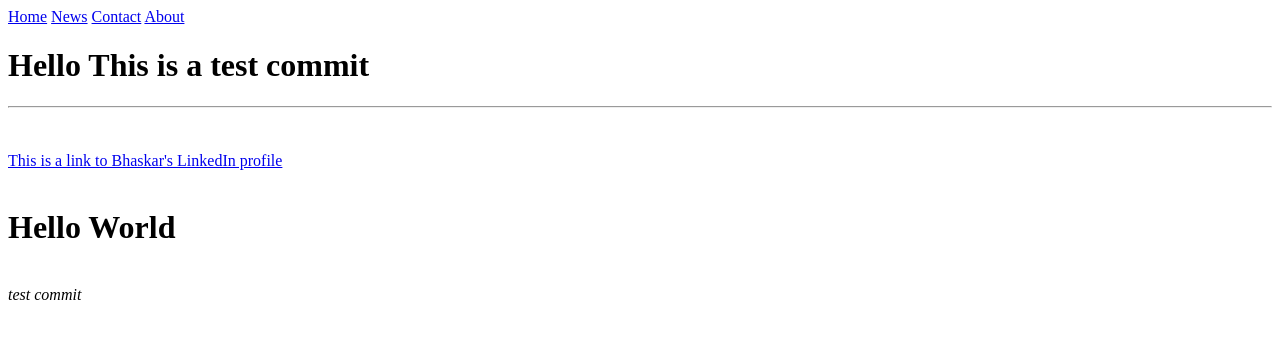
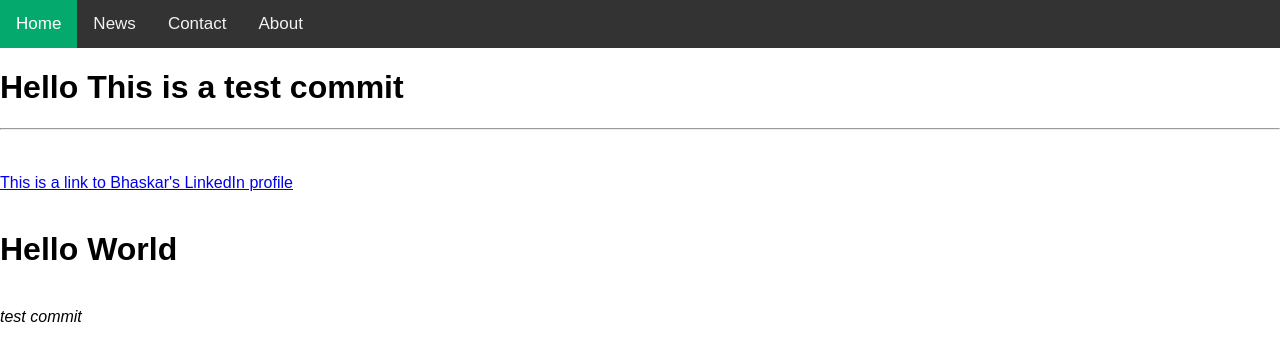
Before and after one commit to rizh-am/bhaskar.photos, a plain HTML site: page index.html in a window 1280 px wide. Drawn offline with Linux system fonts and the light colour scheme.

Commit message:
adding css to nav bar

```diff
--- a/index.html
+++ b/index.html
@@ -3,6 +3,36 @@
 <head>
     <meta charset="UTF-8">
     <meta name="viewport" content="width=device-width, initial-scale=1.0">
+    <style>
+    body {
+        margin: 0;
+        font-family: Arial, Helvetica, sans-serif;
+    }
+
+        .topnav {
+        overflow: hidden;
+        background-color: #333;
+    }
+
+    .topnav a {
+        float: left;
+        color: #f2f2f2;
+        text-align: center;
+        padding: 14px 16px;
+        text-decoration: none;
+        font-size: 17px;
+    }
+
+    .topnav a:hover {
+        background-color: #ddd;
+        color: black;
+    }
+
+    .topnav a.active {
+        background-color: #04AA6D;
+        color: white;
+    }
+    </style>
     <title>Bhaskar Photos</title>
 </head>
 <body
```
